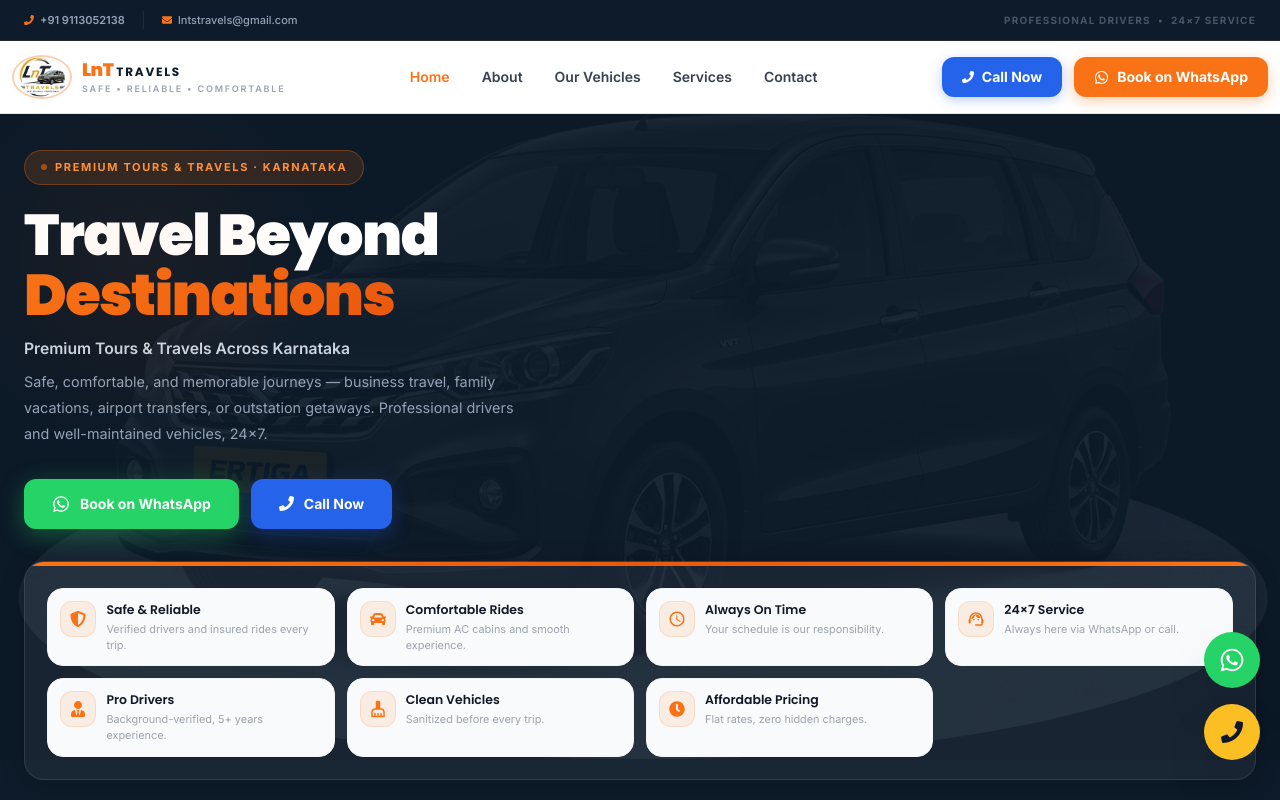
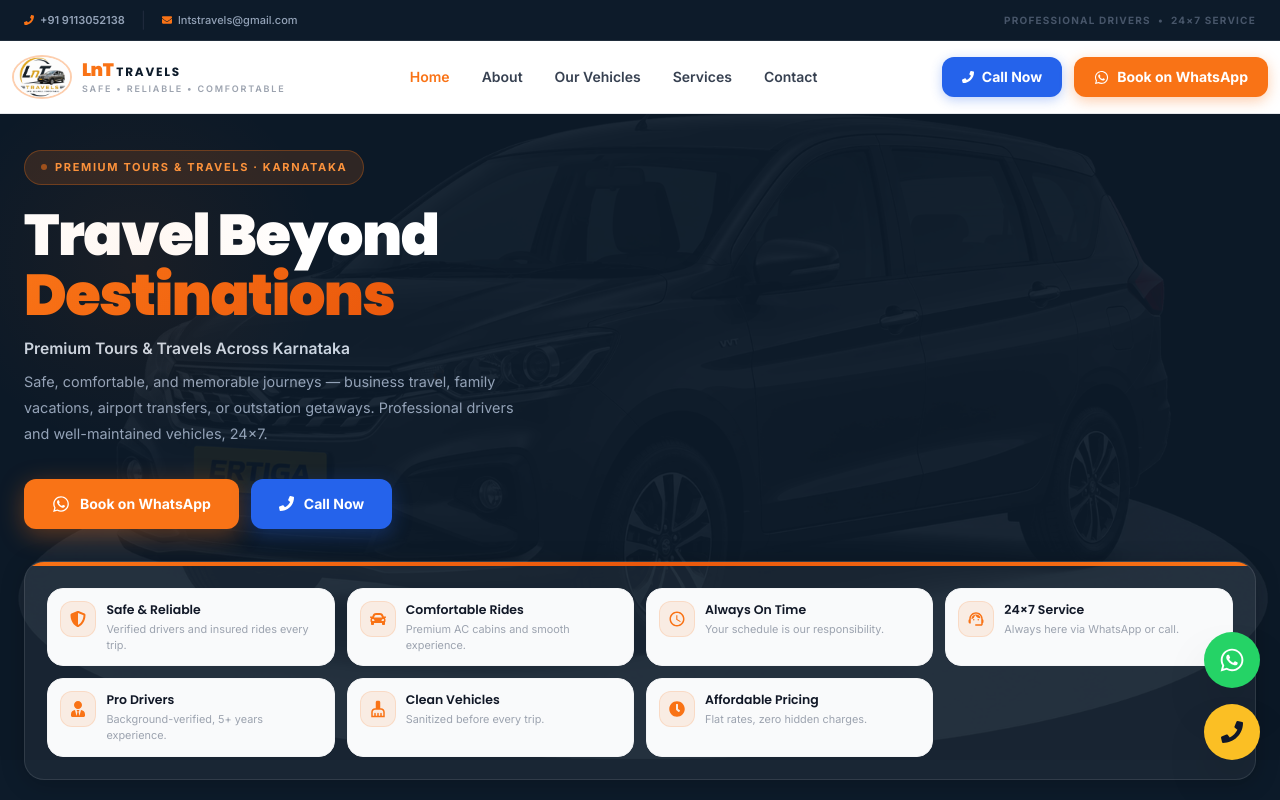
Before and after one commit to R-Navyashree/LnT-Travels, a React (Vite) app: page / in a window 1280 px wide. Shown: the top 800 px of the page. Built offline with nearby package versions, Linux system fonts and the light colour scheme.

Commit message:
Redesign website with premium light theme and UI improvements

```diff
--- a/src/components/Hero.jsx
+++ b/src/components/Hero.jsx
@@ -67,9 +67,9 @@ export default function Hero() {
               <a href={`https://wa.me/${WHATSAPP_NUMBER}?text=${BOOKING_MSG}`}
                 target="_blank" rel="noopener noreferrer"
                 className="flex items-center justify-center gap-2.5 font-bold text-sm px-7 py-3.5 rounded-xl transition-all duration-300 min-h-[50px] text-white"
-                style={{ background: '#25D366', boxShadow: '0 6px 24px rgba(37,211,102,0.35)' }}
-                onMouseEnter={(e) => { e.currentTarget.style.background = '#20BA5A'; e.currentTarget.style.boxShadow = '0 12px 36px rgba(37,211,102,0.45)'; e.currentTarget.style.transform = 'translateY(-2px)'; }}
-                onMouseLeave={(e) => { e.currentTarget.style.background = '#25D366'; e.currentTarget.style.boxShadow = '0 6px 24px rgba(37,211,102,0.35)'; e.currentTarget.style.transform = 'translateY(0)'; }}>
+                style={{ background: '#F97316', boxShadow: '0 6px 24px rgba(249,115,22,0.35)' }}
+                onMouseEnter={(e) => { e.currentTarget.style.background = '#EA580C'; e.currentTarget.style.boxShadow = '0 12px 36px rgba(249,115,22,0.45)'; e.currentTarget.style.transform = 'translateY(-2px)'; }}
+                onMouseLeave={(e) => { e.currentTarget.style.background = '#F97316'; e.currentTarget.style.boxShadow = '0 6px 24px rgba(249,115,22,0.35)'; e.currentTarget.style.transform = 'translateY(0)'; }}>
                 <FaWhatsapp size={18} /> Book on WhatsApp
               </a>
               <a href="tel:+919113052138"
```
